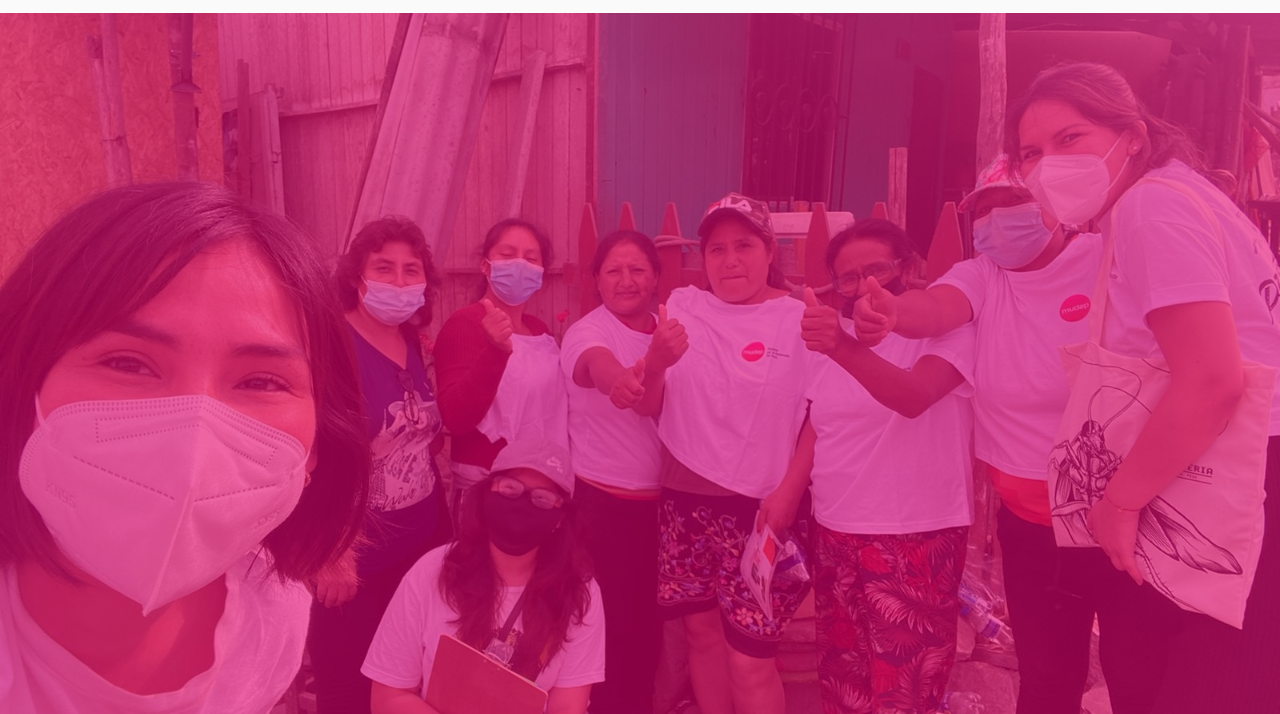
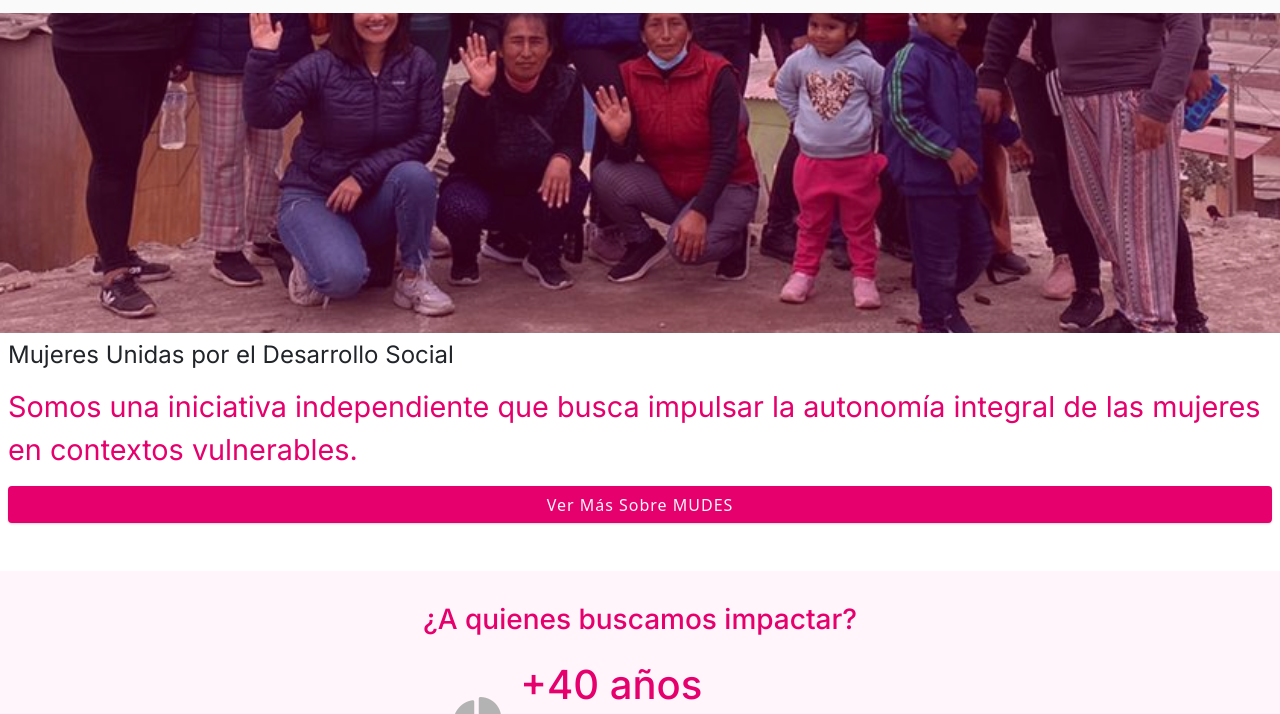
Before and after one commit to AlejandroKit/Mudes_website, a plain HTML site: page index.html in a window 1280 px wide. Shown: the part 59-773 px from the top of the page. Drawn offline with nearby package versions, Linux system fonts and the light colour scheme.

Commit message:
cambiando hero y probando arreglar el build

```diff
--- a/index.html
+++ b/index.html
@@ -47,7 +47,7 @@
         <!-- end of navbar -->
         <!-- hero -->
         <div class="hero">
-            <img src="./assets/Hero.jpg" alt="Mudes Perú" />
+            <div></div>
         </div>
         <!-- end of hero -->
         <div class="main">
--- a/styles/style.scss
+++ b/styles/style.scss
@@ -173,13 +173,17 @@ p {
 
 /* --------------- Hero ---------------- */
 .hero {
-    background-color: var(--primaryColor600);
+    background-image: url(../assets/Hero.jpeg);
+    background-position: 45% 80%;
+    background-size: 190%;
+    height: 40vh;
     padding: 0 0;
-}
 
-.hero img {
-    opacity: 0.4;
-    margin: 0 0;
+    div {
+        height: 40vh;
+        background-color: var(--primaryColor600);
+        opacity: .2;
+    }
 }
 
 /* --------------- End of Hero ---------------- */
```
Also changed, not shown: assets/Hero.jpeg (added), assets/Hero.jpg (deleted), styles/style.css, 1 other file.
